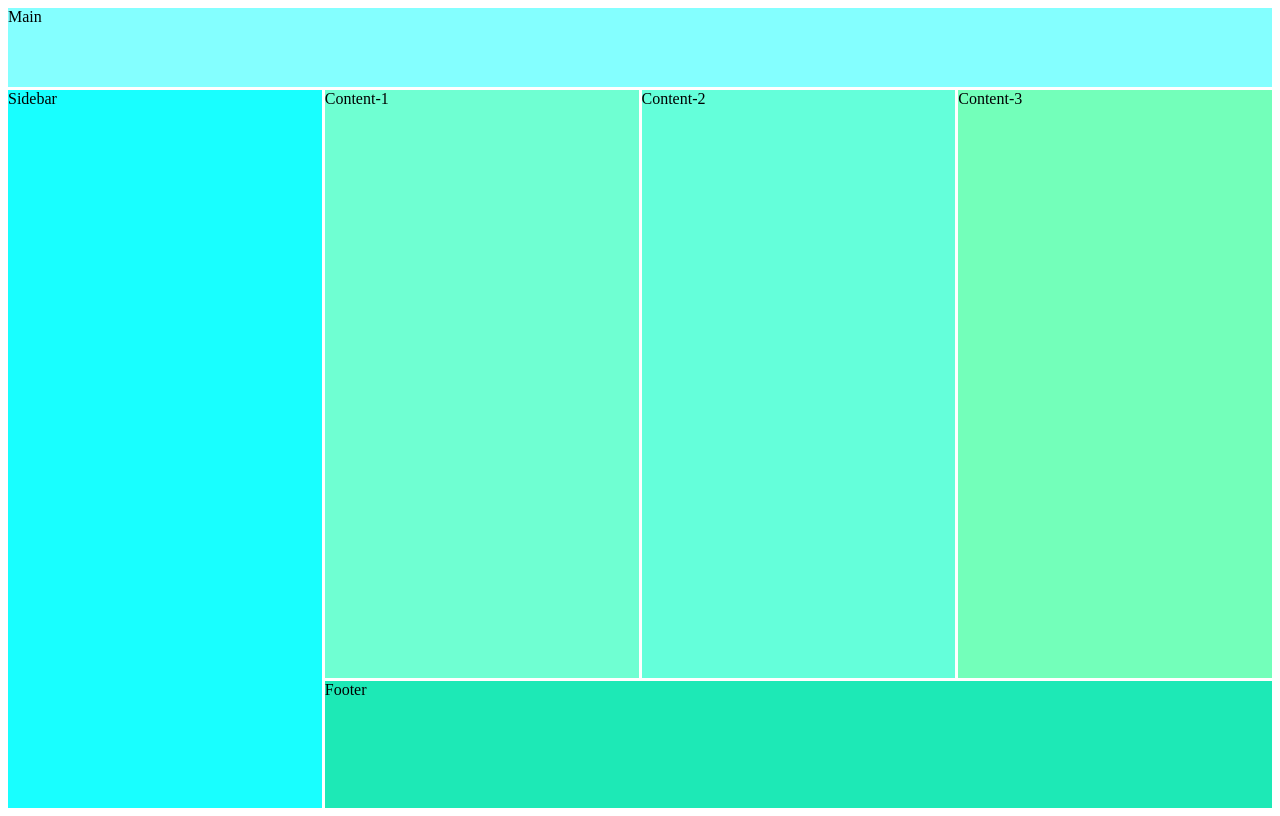
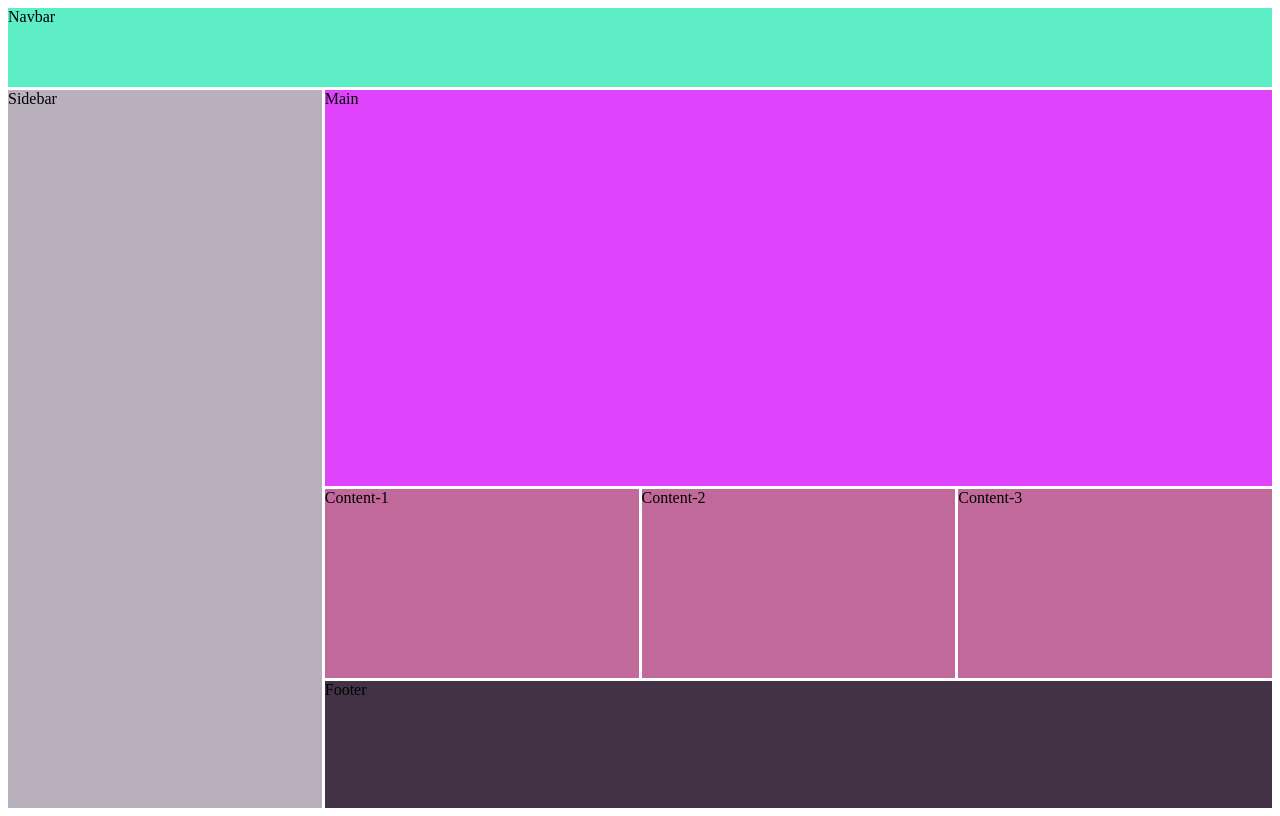
Before and after one commit to khizerrehan92/CSS, a plain HTML site: page index.html in a window 1280 px wide. Drawn offline with Linux system fonts and the light colour scheme.

Commit message:
- add :root css variables - update background colors

```diff
--- a/styles.css
+++ b/styles.css
@@ -1,3 +1,12 @@
+:root{
+	--nav-color: #5deec7;
+	--main-color: #df44fc;
+	--content-color: #c1699a;
+	--sidebar-color: #b9b0bd;
+	--footer-color:#433246;
+}
+
+
 .container {
 	display: grid;
 	grid-template-columns: 1fr 1fr 1fr 1fr;
@@ -5,43 +14,43 @@
 	height: 100vh;
 	grid-template-areas:
 	"nav nav nav nav"
-	"sidebar content1 content2 content3"
+	"sidebar main main main"
 	"sidebar content1 content2 content3"
 	"sidebar footer footer footer";
 	grid-gap: 3px;
 }
 
 nav {
-	background: #a7ffeb;
+	background: var(--nav-color);
 	grid-area: nav;
 }
 
 main {
-	background: #84ffff;
-	grid-area: nav;
+	background: var(--main-color);
+	grid-area: main;
 }
 
 #sidebar {
-	background: #18ffff;
+	background: var(--sidebar-color);
 	grid-area: sidebar;
 }
 
 #content1 {
-	background: #6fffd2;
+	background: var(--content-color);
 	grid-area: content1;
 }
 
 #content2 {
-	background: #64ffda;
+	background: var(--content-color);
 	grid-area: content2;
 }
 
 #content3 {
-	background: #73ffba;
+	background: var(--content-color);
 	grid-area: content3;
 }
 
 footer {
-	background: #1de9b6;
+	background: var(--footer-color);
 	grid-area: footer;
 }
```
